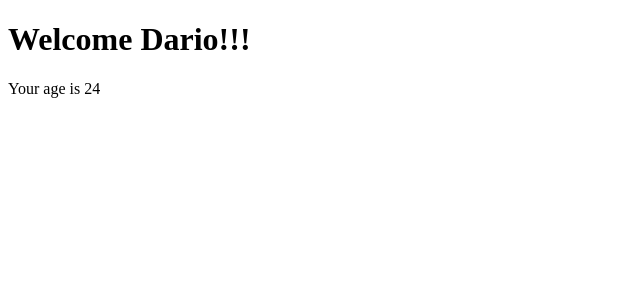
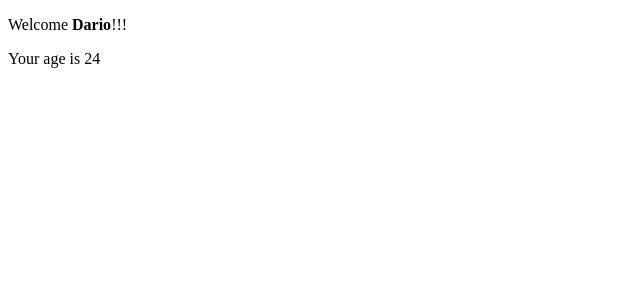
Before and after one commit to DarioCorbinelli/esercizi-react, a React (Create React App) app: page / in a window 1280 px wide. Shown: the top 300 px of the page, without its empty margins (0-640 px from the left). Built offline with nearby package versions, Linux system fonts and the light colour scheme.

Commit message:
fix organization

```diff
--- /dev/null
+++ b/src/App.js
@@ -0,0 +1,8 @@
+import React from "react";
+import Welcome from "./Welcome.js"
+
+export default class App extends React.Component {
+  render() {
+    return <Welcome name={<strong>Dario</strong>} age="24"/>
+  }
+}
--- /dev/null
+++ b/src/Welcome.js
@@ -0,0 +1,12 @@
+import React from "react";
+
+export default class Welcome extends React.Component {
+  render() {
+    return (
+      <div>
+        <p>Welcome {this.props.name || "utenteeee"}!!!</p>
+        { this.props.age && <p>Your age is {this.props.age}</p> }
+      </div>
+    )
+  }
+}
--- a/src/index.js
+++ b/src/index.js
@@ -1,21 +1,5 @@
 import React from "react";
 import ReactDOM from "react-dom/client";
-
-class Welcome extends React.Component {
-  render() {
-    return (
-      <div>
-        <h1>Welcome {this.props.name || "utenteeee"}!!!</h1>
-        { this.props.age && <p>Your age is {this.props.age}</p> }
-      </div>
-    )
-  }
-}
-
-class App extends React.Component {
-  render() {
-    return <Welcome name={<strong>Dario</strong>} age="24"/>
-  }
-}
+import App from "./App.js"
 
 ReactDOM.createRoot(document.querySelector(".app")).render(<App />)
```
